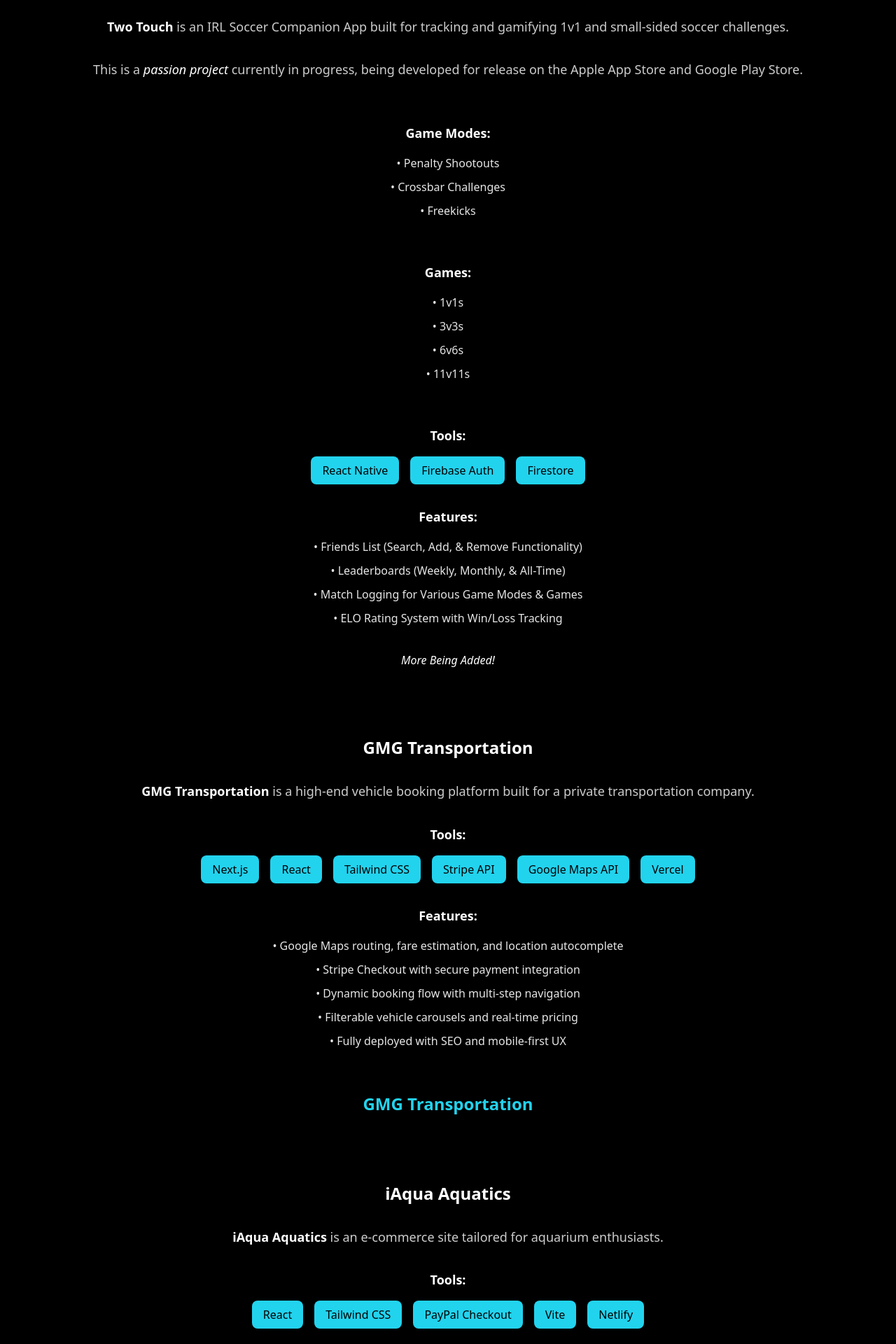
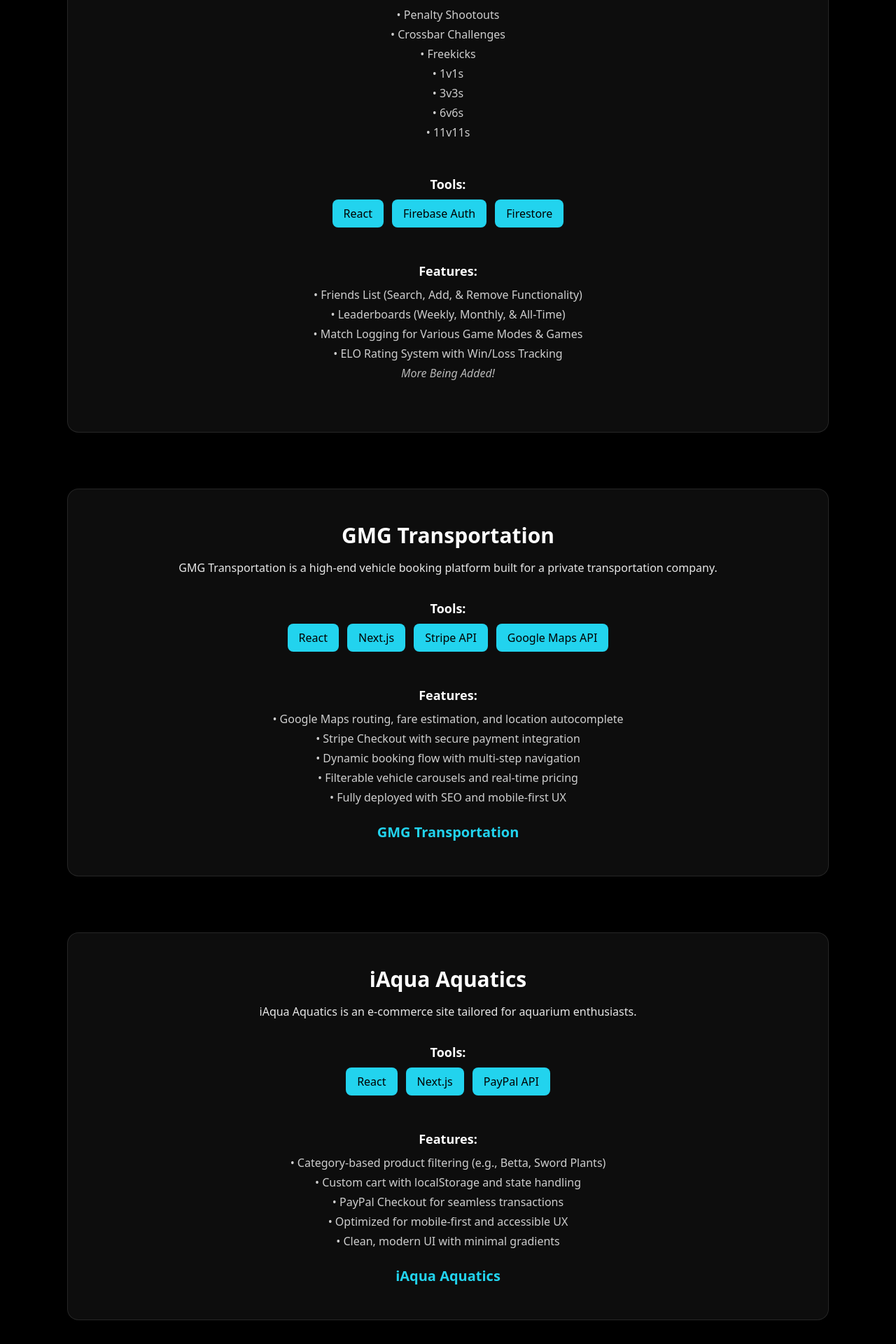
Before and after one commit to gevoglanyan/Gevoglanyan, a React (Create React App) app: page / in a window 1280 px wide. Shown: the part 3560-5480 px from the top of the page at 70% size. Built offline with nearby package versions, Linux system fonts and the light colour scheme; the HTML template or start-up script is replaced by a standard one.

Commit message:
Updated Projects & Skills

```diff
--- a/src/components/Projects.js
+++ b/src/components/Projects.js
@@ -1,303 +1,188 @@
 import React from 'react';
+
+const projects = [
+  {
+    id: 'two-touch',
+    name: 'Two Touch',
+    description: 'Two Touch is an IRL Soccer Companion App built for tracking and gamifying 1v1 and small-sided soccer challenges.',
+    subtext: 'This is a passion project currently in progress, being developed for release on the Apple & Google Play Store.',
+    tools: ['React', 'Firebase Auth', 'Firestore'],
+    features: [
+      'Friends List (Search, Add, & Remove Functionality)',
+      'Leaderboards (Weekly, Monthly, & All-Time)',
+      'Match Logging for Various Game Modes & Games',
+      'ELO Rating System with Win/Loss Tracking',
+    ],
+    categories: [
+      { title: 'Game Modes', items: ['Penalty Shootouts', 'Crossbar Challenges', 'Freekicks', '1v1s', '3v3s', '6v6s', '11v11s'] },
+    ]
+  },
+  {
+    name: 'GMG Transportation',
+    description: 'GMG Transportation is a high-end vehicle booking platform built for a private transportation company.',
+    tools: ['React', 'Next.js', 'Stripe API', 'Google Maps API'],
+    features: [
+      'Google Maps routing, fare estimation, and location autocomplete',
+      'Stripe Checkout with secure payment integration',
+      'Dynamic booking flow with multi-step navigation',
+      'Filterable vehicle carousels and real-time pricing',
+      'Fully deployed with SEO and mobile-first UX'
+    ],
+    link: { text: 'GMG Transportation', href: 'https://gmgtransportation.com' }
+  },
+  {
+    name: 'iAqua Aquatics',
+    description: 'iAqua Aquatics is an e-commerce site tailored for aquarium enthusiasts.',
+    tools: ['React', 'Next.js', 'PayPal API'],
+    features: [
+      'Category-based product filtering (e.g., Betta, Sword Plants)',
+      'Custom cart with localStorage and state handling',
+      'PayPal Checkout for seamless transactions',
+      'Optimized for mobile-first and accessible UX',
+      'Clean, modern UI with minimal gradients'
+    ],
+    link: { text: 'iAqua Aquatics', href: 'https://iaquaaquatics.com' }
+  },
+  {
+    name: 'Sasna Tsrer',
+    description: 'Sasna Tsrer is a multilingual cultural celebration site focused on promoting Armenian heritage.',
+    tools: ['React', 'Next.js'],
+    features: [
+      'Static Generation with Next.js',
+      'Lazy-Loaded Assets and Responsive Font Scaling',
+      'Modular Components with Tailwind utility Classes',
+      'Vercel Deployment',
+      'Localization-Ready Structure for Multilingual Content'
+    ],
+    link: { text: 'Sasna Tsrer', href: 'https://sasnatsrer.vercel.app/' }
+  },
+  {
+    name: 'Techmetrica',
+    description: 'Techmetrica is a psychology-based web platform that explores decision-making and self-reflection through interactive games.',
+    tools: ['React', 'Next.js', 'Node.js', 'Express.js', 'MySQL'],
+    games: ['Try Buy Goodbye', 'Game of Drones', 'Sensi Bot', 'Folk Theories of Phones'],
+    features: [
+      'Guest Login & Resume Functionality',
+      'Admin Dashboard with Game-Specific Filters',
+      'User Dashboard with Game History',
+      'Dynamic Questionnaire Forms',
+      'CSV Export and JSON Game Data Storage'
+    ]
+  },
+  {
+    name: 'Binary Bros Hotel',
+    description: 'A full-featured hotel management system designed for both guest and admin users.',
+    tools: ['Java', 'JavaFX', 'MySQL'],
+    features: [
+      'Guest Login & Session Resume',
+      'Admin Dashboard with Filters',
+      'User Booking & History View',
+      'Dynamic Check-In & Survey Forms'
+    ]
+  }
+];
 
 const Projects = () => {
   return (
     <section
       id="projects"
-      className="flex flex-col justify-start items-center px-6 md:px-12 lg:px-24 py-12 text-center bg-transparent relative overflow-x-hidden"
+      className="px-6 md:px-12 lg:px-24 py-20 bg-transparent text-white"
     >
-      <div className="max-w-5xl w-full z-10 space-y-24">
+      <div className="max-w-6xl mx-auto text-center">
+        <h2 className="text-4xl md:text-5xl font-bold text-cyan-400 drop-shadow-md mb-16">
+          PROJECTS
+        </h2>
+
+        <div className="space-y-20">
+          {projects.map((project) => (
+            <div
+              key={project.id || project.name}
+              id={project.id || undefined}
+              className="bg-white/5 rounded-2xl p-8 md:p-12 shadow-lg border border-white/10 text-center"
+            >
+              <h3 className="text-2xl md:text-3xl font-bold text-white mb-4">{project.name}</h3>
+              <p className="text-white/90 mb-2">{project.description}</p>
+              {project.subtext && (
+                <p className="text-white/70 mb-2">{project.subtext}</p>
+              )}
+
+              {project.categories && project.categories.map((cat, i) => (
+                <div key={i} className="mb-6">
 
                   <br />
 
-        <h2 className="text-4xl md:text-5xl font-bold text-cyan-400 drop-shadow-md mb-6">
-          PROJECTS
-        </h2>
-
-        <div className="text-white/80 text-lg leading-relaxed text-center space-y-8">
-          <h3 id="two-touch" className="text-2xl font-bold text-white">Two Touch</h3>
-          <p>
-            <span className="font-semibold text-white">Two Touch</span> is an IRL Soccer Companion App built for tracking and gamifying 1v1 and small-sided soccer challenges.
-          </p>
-
-          <p>
-            This is a <span className="italic text-white font-medium">passion project</span> currently in progress, being developed for release on the Apple App Store and Google Play Store.
-          </p>
+                  <h4 className="text-lg font-semibold text-white mb-2">{cat.title}:</h4>
+                  <ul className="space-y-1 text-white/80">
+                    {cat.items.map((item, idx) => (
+                      <li key={idx}>• {item}</li>
+                    ))}
+                  </ul>
+                </div>
+              ))}
 
               <br />
 
-          <div>
-            <h4 className="text-white font-semibold text-lg mb-4">Game Modes:</h4>
-            <ul className="list-none text-white/90 text-base leading-relaxed px-4 text-center space-y-2">
-              <li>• Penalty Shootouts</li>
-              <li>• Crossbar Challenges</li>
-              <li>• Freekicks</li>
+              {project.tools && (
+                <div className="mb-6">
+                  <h4 className="text-lg font-semibold text-white mb-2">Tools:</h4>
+                  <ul className="flex flex-wrap justify-center gap-3">
+                    {project.tools.map((tool, idx) => (
+                      <li key={idx} className="bg-cyan-400 text-black px-4 py-2 rounded-lg">
+                        {tool}
+                      </li>
+                    ))}
                   </ul>
                 </div>
+              )}
 
               <br />
 
-          <div>
-            <h4 className="text-white font-semibold text-lg mb-4">Games:</h4>
-            <ul className="list-none text-white/90 text-base leading-relaxed px-4 text-center space-y-2">
-              <li>• 1v1s</li>
-              <li>• 3v3s</li>
-              <li>• 6v6s</li>
-              <li>• 11v11s</li>
+              {project.games && (
+                <div className="mb-6">
+                  <h4 className="text-lg font-semibold text-white mb-2">Games:</h4>
+                  <ul className="flex flex-wrap justify-center gap-4">
+                    {project.games.map((game, idx) => (
+                      <li key={idx} className="bg-cyan-400 text-black px-4 py-2 rounded-lg">
+                        {game}
+                      </li>
+                    ))}
                   </ul>
                 </div>
+              )}
 
-          <br />
-
-          <div>
-            <h4 className="text-white font-semibold text-lg mb-4">Tools:</h4>
-            <ul className="flex flex-wrap justify-center gap-4 text-base">
-              <li className="bg-cyan-400 text-black px-4 py-2 rounded-lg">React Native</li>
-              <li className="bg-cyan-400 text-black px-4 py-2 rounded-lg">Firebase Auth</li>
-              <li className="bg-cyan-400 text-black px-4 py-2 rounded-lg">Firestore</li>
+              {project.features && (
+                <div className="mb-6">
+                  <h4 className="text-lg font-semibold text-white mb-2">Features:</h4>
+                  <ul className="space-y-1 text-white/80">
+                    {project.features.map((feature, idx) => (
+                      <li key={idx}>• {feature}</li>
+                    ))}
+                    {project.name === 'Two Touch' && (
+                      <li className="italic text-white/70">More Being Added!</li>
+                    )}
                   </ul>
                 </div>
+              )}
 
-          <div>
-            <h4 className="text-white font-semibold text-lg mb-4">Features:</h4>
-            <ul className="list-none text-white/90 text-base leading-relaxed px-4 text-center space-y-2">
-              <li>• Friends List (Search, Add, & Remove Functionality)</li>
-              <li>• Leaderboards (Weekly, Monthly, & All-Time)</li>
-              <li>• Match Logging for Various Game Modes & Games</li>
-              <li>• ELO Rating System with Win/Loss Tracking</li>
-              <br />
-              <li><span className="italic text-white font-medium">More Being Added!</span></li>
-            </ul>
-          </div>
-        </div>
-
-        <div className="text-white/80 text-lg leading-relaxed text-center space-y-8">
-          <h3 className="text-2xl font-bold text-white">GMG Transportation</h3>
-          <p>
-            <span className="font-semibold text-white">GMG Transportation</span> is a high-end vehicle booking platform built for a private transportation company.
-          </p>
-
-          <div>
-            <h4 className="text-white font-semibold text-lg mb-4">Tools:</h4>
-            <ul className="flex flex-wrap justify-center gap-4 text-base">
-              <li className="bg-cyan-400 text-black px-4 py-2 rounded-lg">Next.js</li>
-              <li className="bg-cyan-400 text-black px-4 py-2 rounded-lg">React</li>
-              <li className="bg-cyan-400 text-black px-4 py-2 rounded-lg">Tailwind CSS</li>
-              <li className="bg-cyan-400 text-black px-4 py-2 rounded-lg">Stripe API</li>
-              <li className="bg-cyan-400 text-black px-4 py-2 rounded-lg">Google Maps API</li>
-              <li className="bg-cyan-400 text-black px-4 py-2 rounded-lg">Vercel</li>
-            </ul>
-          </div>
-
-          <div>
-            <h4 className="text-white font-semibold text-lg mb-4">Features:</h4>
-            <ul className="list-none text-white/90 text-base leading-relaxed px-4 text-center space-y-2">
-              <li>• Google Maps routing, fare estimation, and location autocomplete</li>
-              <li>• Stripe Checkout with secure payment integration</li>
-              <li>• Dynamic booking flow with multi-step navigation</li>
-              <li>• Filterable vehicle carousels and real-time pricing</li>
-              <li>• Fully deployed with SEO and mobile-first UX</li>
-            </ul>
-          </div>
-
-          {/*
-
-          <div className="text-white/80 text-lg md:text-xl leading-relaxed space-y-6">
-            <img
-              src="/pictures/GMG.png"
-              alt="GMG"
-              className="mx-auto scale-[0.8]"
-            />
-          </div>
-
-          */}
-
-          <br />
-
-          <div className="text-2xl font-semibold text-white mb-4">
-            <p>
+              {project.link && (
+                <div className="text-xl font-semibold mt-4">
                   <a
-                href="https://gmgtransportation.com"
+                    href={project.link.href}
                     target="_blank"
                     rel="noopener noreferrer"
                     className="text-cyan-400 hover:text-white transition"
                   >
-                GMG Transportation
+                    {project.link.text}
                   </a>
-            </p>
                 </div>
+              )}
+            </div>
+          ))}
         </div>
 
-        <div className="text-white/80 text-lg leading-relaxed text-center space-y-8">
-          <h3 className="text-2xl font-bold text-white">iAqua Aquatics</h3>
-          <p>
-            <span className="font-semibold text-white">iAqua Aquatics</span> is an e-commerce site tailored for aquarium enthusiasts.
+        <p className="text-center text-2xl text-white font-semibold mt-24">
+          I will add more Projects!
         </p>
-
-          <div>
-            <h4 className="text-white font-semibold text-lg mb-4">Tools:</h4>
-            <ul className="flex flex-wrap justify-center gap-4 text-base">
-              <li className="bg-cyan-400 text-black px-4 py-2 rounded-lg">React</li>
-              <li className="bg-cyan-400 text-black px-4 py-2 rounded-lg">Tailwind CSS</li>
-              <li className="bg-cyan-400 text-black px-4 py-2 rounded-lg">PayPal Checkout</li>
-              <li className="bg-cyan-400 text-black px-4 py-2 rounded-lg">Vite</li>
-              <li className="bg-cyan-400 text-black px-4 py-2 rounded-lg">Netlify</li>
-            </ul>
-          </div>
-
-          <div>
-            <h4 className="text-white font-semibold text-lg mb-4">Features:</h4>
-            <ul className="list-none text-white/90 text-base leading-relaxed px-4 text-center space-y-2">
-              <li>• Category-based product filtering (e.g., Betta, Sword Plants)</li>
-              <li>• Custom cart with localStorage and state handling</li>
-              <li>• PayPal Checkout for seamless transactions</li>
-              <li>• Optimized for mobile-first and accessible UX</li>
-              <li>• Clean, modern UI with minimal gradients</li>
-            </ul>
-          </div>
-
-          {/*
-
-          <div className="text-white/80 text-lg md:text-xl leading-relaxed space-y-6">
-            <img
-              src="/pictures/iAqua.png"
-              alt="GMG"
-              className="mx-auto scale-[0.8]"
-            />
-          </div>
-
-          */}
-
-          <br />
-
-          <div className="text-2xl font-semibold text-white mb-4">
-            <p>
-              <a
-                href="https://iaquaaquatics.com"
-                target="_blank"
-                rel="noopener noreferrer"
-                className="text-cyan-400 hover:text-white transition"
-              >
-                iAqua Aquatics
-              </a>
-            </p>
-          </div>
-        </div>
-
-        <div className="text-white/80 text-lg leading-relaxed text-center space-y-8">
-          <h3 className="text-2xl font-bold text-white">Sasna Tsrer</h3>
-          <p>
-            <span className="font-semibold text-white">Sasna Tsrer</span> is a multilingual cultural celebration site focused on promoting Armenian heritage.
-          </p>
-
-          <div>
-            <h4 className="text-white font-semibold text-lg mb-4">Tools:</h4>
-            <ul className="flex flex-wrap justify-center gap-4 text-base">
-              <li className="bg-cyan-400 text-black px-4 py-2 rounded-lg">React</li>
-              <li className="bg-cyan-400 text-black px-4 py-2 rounded-lg">Next.js</li>
-              <li className="bg-cyan-400 text-black px-4 py-2 rounded-lg">Tailwind CSS</li>
-              <li className="bg-cyan-400 text-black px-4 py-2 rounded-lg">Vercel</li>
-            </ul>
-          </div>
-
-          <div>
-            <h4 className="text-white font-semibold text-lg mb-4">Features:</h4>
-            <ul className="list-none text-white/90 text-base leading-relaxed px-4 text-center space-y-2">
-              <li>• Static Generation with Next.js</li>
-              <li>• Lazy-Loaded Assets and Responsive Font Scaling</li>
-              <li>• Modular Components with Tailwind utility Classes</li>
-              <li>• Vercel Deployment</li>
-              <li>• Localization-Ready Structure for Multilingual Content</li>
-            </ul>
-          </div>
-
-          <br />
-
-          <div className="text-2xl font-semibold text-white mb-4">
-            <p>
-              <a
-                href="https://sasnatsrer.vercel.app/"
-                target="_blank"
-                rel="noopener noreferrer"
-                className="text-cyan-400 hover:text-white transition"
-              >
-                Sasna Tsrer
-              </a>
-            </p>
-          </div>
-        </div>
-
-        <div className="text-white/80 text-lg leading-relaxed text-center space-y-8">
-          <h3 className="text-2xl font-semibold text-white mb-4">Techmetrica</h3>
-          <p>
-            <span className="font-semibold text-white">Techmetrica</span> is a psychology-based web platform that explores decision-making and self-reflection through interactive games.
-          </p>
-
-          <div>
-            <h4 className="text-white font-semibold text-lg mb-4">Tools:</h4>
-            <ul className="flex flex-wrap justify-center gap-4 text-base">
-              <li className="bg-cyan-400 text-black px-4 py-2 rounded-lg">React</li>
-              <li className="bg-cyan-400 text-black px-4 py-2 rounded-lg">Next.js</li>
-              <li className="bg-cyan-400 text-black px-4 py-2 rounded-lg">Node.js</li>
-              <li className="bg-cyan-400 text-black px-4 py-2 rounded-lg">Express.js</li>
-              <li className="bg-cyan-400 text-black px-4 py-2 rounded-lg">MySQL</li>
-            </ul>
-          </div>
-
-          <div>
-            <h4 className="text-white font-semibold text-lg mb-4">Games:</h4>
-            <ul className="flex flex-col items-center gap-4 text-base">
-              <li className="bg-cyan-400 text-black px-4 py-2 rounded-lg">Try Buy Goodbye</li>
-              <li className="bg-cyan-400 text-black px-4 py-2 rounded-lg">Game of Drones</li>
-              <li className="bg-cyan-400 text-black px-4 py-2 rounded-lg">Sensi Bot</li>
-              <li className="bg-cyan-400 text-black px-4 py-2 rounded-lg">Folk Theories of Phones</li>
-            </ul>
-          </div>
-
-          <div>
-            <h4 className="text-white font-semibold text-lg mb-4">Features:</h4>
-            <ul className="list-none text-white/90 text-base leading-relaxed px-4 text-center space-y-2">
-              <li>• Guest Login & Resume Functionality</li>
-              <li>• Admin Dashboard with Game-Specific Filters</li>
-              <li>• User Dashboard with Game History</li>
-              <li>• Dynamic Questionnaire Forms</li>
-              <li>• CSV Export and JSON Game Data Storage</li>
-            </ul>
-          </div>
-        </div>
-
-        <div className="text-white/80 text-lg leading-relaxed text-center space-y-8 mt-20">
-          <h3 className="text-2xl font-semibold text-white mb-4">Binary Bros Hotel</h3>
-
-          <p>
-            A full-featured hotel management system designed for both guest and admin users.
-          </p>
-
-          <div>
-            <h4 className="text-white font-semibold text-lg mb-4">Tools:</h4>
-            <ul className="flex flex-wrap justify-center gap-4 text-base">
-              <li className="bg-cyan-400 text-black px-4 py-2 rounded-lg">Java</li>
-              <li className="bg-cyan-400 text-black px-4 py-2 rounded-lg">JavaFX</li>
-              <li className="bg-cyan-400 text-black px-4 py-2 rounded-lg">MySQL</li>
-            </ul>
-          </div>
-
-          <div>
-            <h4 className="text-white font-semibold text-lg mb-4">Features:</h4>
-             <ul className="list-none text-white/90 text-base leading-relaxed px-4 text-center space-y-2">
-              <li>• Guest Login & Session Resume</li>
-              <li>•Admin Dashboard with Filters</li>
-              <li>• User Booking & History View</li>
-              <li>• Dynamic Check-In & Survey Forms</li>
-            </ul>
-          </div>
-        </div>
-
-        <div>
-          <span className="block text-3xl md:text-2xl font-semibold text-white text-center pt-4">
-            I will add more Projects!
-          </span>
-        </div>
       </div>
     </section>
   );
--- a/src/components/Skills.js
+++ b/src/components/Skills.js
@@ -55,7 +55,7 @@ const Skills = () => {
           <div>
             <h3 className="text-2xl font-semibold text-white mb-6">Deployment & APIs</h3>
             <ul className="flex flex-wrap justify-center gap-4 text-base">
-              {["Netlify", "Vercel", "Stripe API", "PayPal Checkout", "Google Maps API", "Google Auth"].map(item => (
+              {["Netlify", "Vercel", "Stripe API", "PayPal API", "Google Maps API", "Google Auth"].map(item => (
                 <li key={item} className="bg-cyan-400 text-black px-4 py-2 rounded-lg">{item}</li>
               ))}
             </ul>
```
Lines whose indentation alone changed are shown as unchanged.
